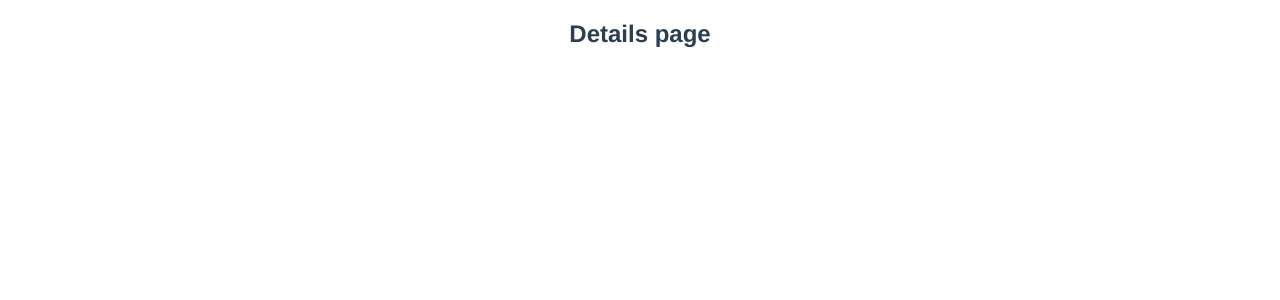
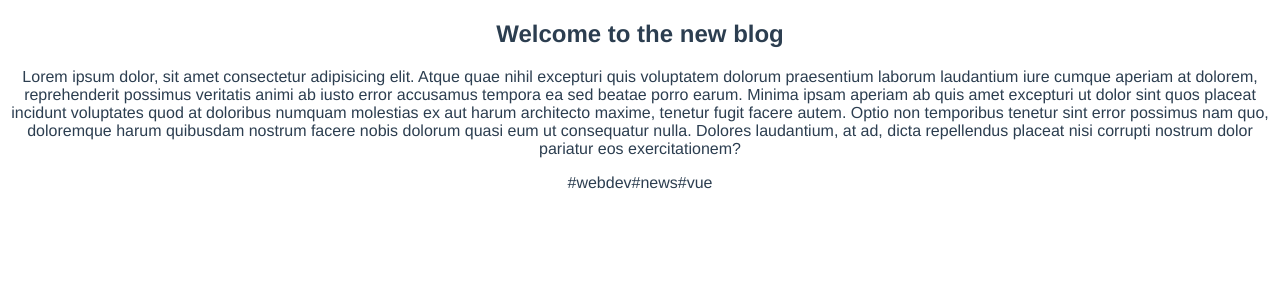
Before and after one commit to vanheaven-ui/composition-api, a Vue app: page /posts/1 in a window 1280 px wide. Shown: the top 300 px of the page. Built offline with nearby package versions, Linux system fonts and the light colour scheme; data requests are answered from the project's data file.

Commit message:
Add content from the endpoint  to the details view

```diff
--- a/src/components/SinglePost.vue
+++ b/src/components/SinglePost.vue
@@ -4,7 +4,6 @@
       <h3 class="post">{{ post.title }}</h3>
     </router-link>
     <p>{{ post.body.length >= 80 ? snippet : post.body }}</p>
-    <span v-for="tag in post.tags" :key="tag">#{{ tag }}</span>
   </div>
 </template>
 
--- a/src/views/Details.vue
+++ b/src/views/Details.vue
@@ -1,10 +1,40 @@
 <template>
-  <h2>Details page</h2>
+  <div class="post" v-if="post">
+    <h2>{{ post.title }}</h2>
+    <p>{{ post.body }}</p>
+    <span v-for="tag in post.tags" :key="tag">#{{ tag }}</span>
+  </div>
 </template>
 
 <script>
+import { ref } from "@vue/reactivity";
 export default {
   name: "Details",
+  props: ["id"],
+
+  setup(props) {
+    const post = ref(null);
+    const error = ref(null);
+
+    const load = async () => {
+      try {
+        const res = await fetch("http://localhost:3000/posts/" + props.id);
+        if (!res.ok) {
+          throw Error("Cannot get this post!");
+        }
+        post.value = await res.json();
+      } catch (err) {
+        error.value = err.message;
+      }
+    };
+
+    load();
+
+    return {
+      post,
+      error,
+    };
+  },
 };
 </script>
 
```
